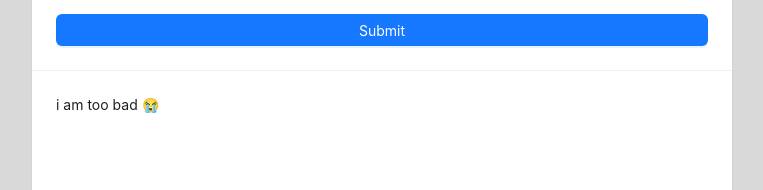
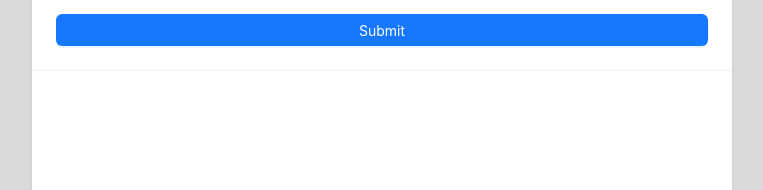
Before and after one commit to KhosraviMohammad/SentimentAnalysis-front-end, a React (Create React App) app: page / in a window 1280 px wide. Shown: the part 318-508 px from the top of the page, without its empty margins (258-1021 px from the left). Built offline with nearby package versions, Linux system fonts and the light colour scheme.

Commit message:
data flow between BoxForm and Box is  fixed

```diff
--- a/src/Component/Box/Box.js
+++ b/src/Component/Box/Box.js
@@ -1,21 +1,34 @@
-import React from 'react';
+import React, { useState, useEffect } from 'react';
 import { Card } from 'antd';
-
+import axios from 'axios';
 
 import BoxForm from '../BoxForm/BoxForm';
 import NumberEmoji from '../NumberEmoji/NumberEmoji';
-
 import './Box.css';
 
 
+;
+
 
 function Box() {
+  const [text, setText] = useState('');
+  const [score, setScore] = useState();
+
+  useEffect(() => {
+    async function fetchData() {
+      const respond = await axios.post('http://127.0.0.1:8000', {text: text})
+      setScore(respond.data.result.compound)
+      console.log(respond.data.result.compound)
+    }
+    fetchData();
+  }, [text]);
+
   return (
     <>
 
-          <Card title={<BoxForm handleSubmit={true} />} bordered={false} style={{ width: 700, height: 400 }}>
-            i am too bad <NumberEmoji score={-0.9} />
-          </Card>
+      <Card title={<BoxForm handleSubmit={setText} text={text} />} bordered={false} style={{ width: 700, height: 400 }}>
+        {text} <NumberEmoji score={score} />
+      </Card>
 
     </>
 
--- a/src/Component/BoxForm/BoxForm.js
+++ b/src/Component/BoxForm/BoxForm.js
@@ -20,19 +20,19 @@ const onFinish = (values, handleSubmit) => {
 };
 
 function BoxForm(props) {
-    const { handleSubmit } = props
+    const { handleSubmit, text } = props
     return (
         <div>
             <Form
                 {...layout}
                 name="nest-messages"
-                onFinish={(values) => onFinish(values, handleSubmit)}
+                onFinish={(values) => onFinish(values.text, handleSubmit)}
                 validateMessages={validateMessages}
                 className='Form-margin-top Form-margin-bottom'
             >
 
                 <Form.Item name={'text'} wrapperCol={{ ...layout.wrapperCol }} rules={[{ required: true }, { min: 4 }]}>
-                    <Input.TextArea rows={4} />
+                    <Input.TextArea rows={4} value={text} />
                 </Form.Item>
                 <Form.Item wrapperCol={{ ...layout.wrapperCol }}>
                     <Button type="primary" htmlType="submit" block>
```
